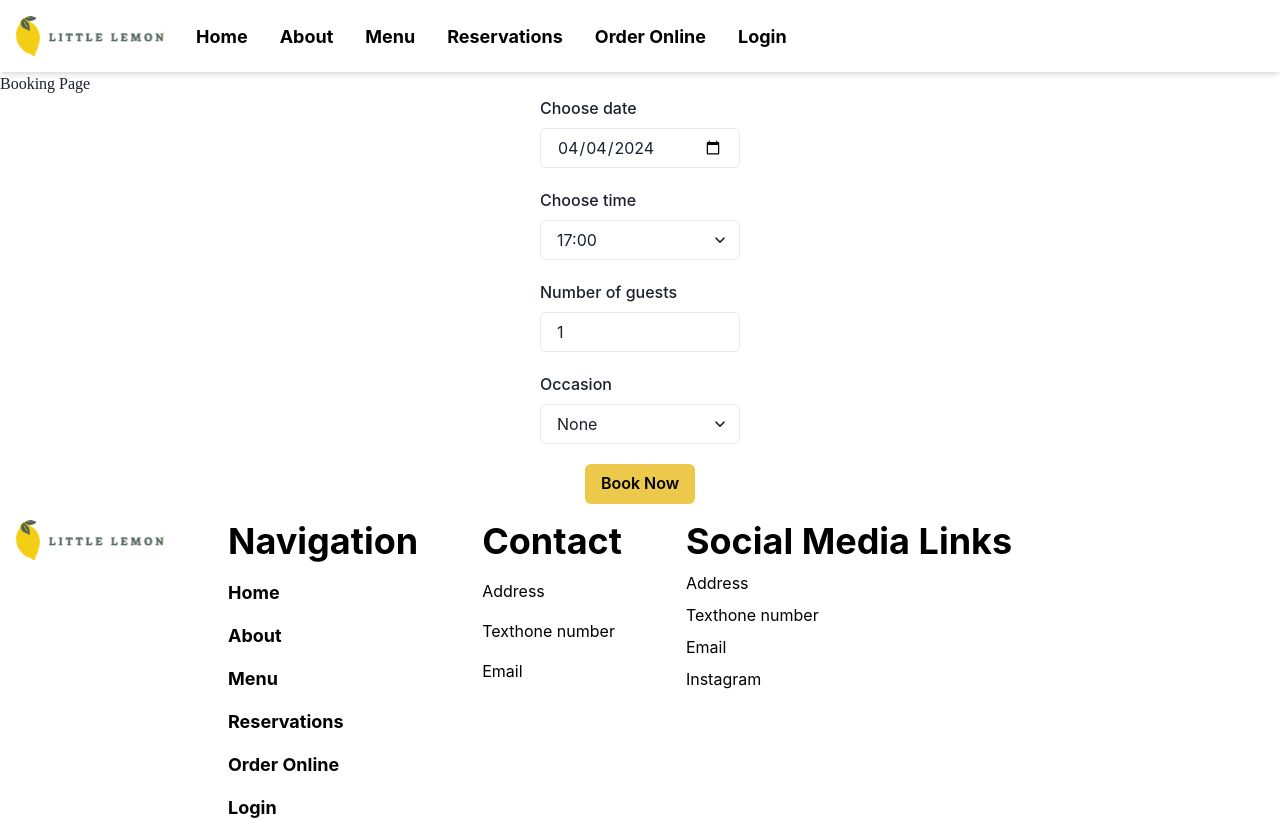
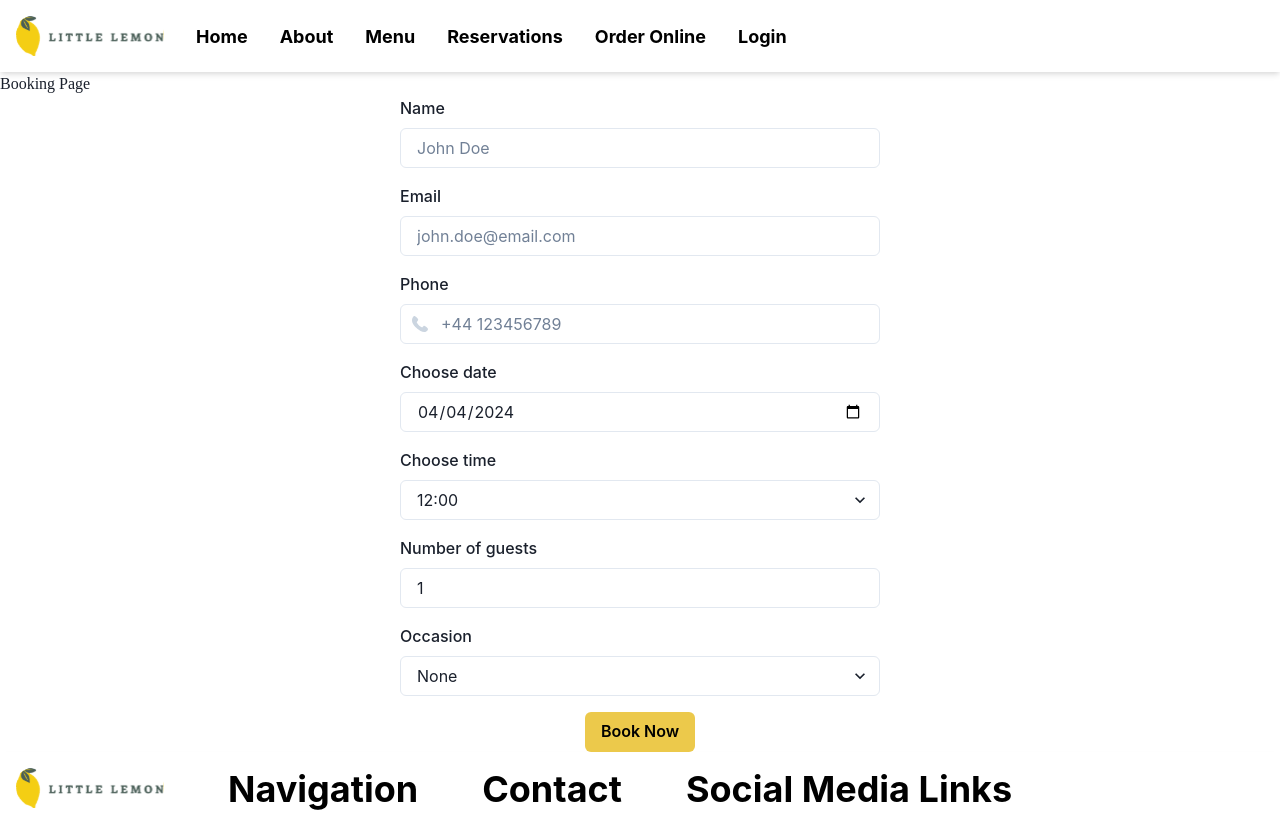
Before and after one commit to nickpolvani/little_lemon, a React (Create React App) app: page /booking in a window 1280 px wide. Shown: the top 820 px of the page. Built offline with nearby package versions, Linux system fonts and the light colour scheme.

Commit message:
improved booking form

```diff
--- a/package.json
+++ b/package.json
@@ -5,6 +5,7 @@
   "dependencies": {
     "@chakra-ui/button": "^2.1.0",
     "@chakra-ui/icons": "^2.1.1",
+    "@chakra-ui/input": "^2.1.2",
     "@chakra-ui/layout": "^2.3.1",
     "@chakra-ui/react": "^2.8.2",
     "@emotion/react": "^11.11.3",
@@ -12,7 +13,10 @@
     "@testing-library/jest-dom": "^5.17.0",
     "@testing-library/react": "^13.4.0",
     "@testing-library/user-event": "^13.5.0",
+    "eslint": "^8.56.0",
     "framer-motion": "^11.0.3",
+    "prettier": "^3.2.5",
+    "prettier-eslint": "^16.3.0",
     "react": "^18.2.0",
     "react-dom": "^18.2.0",
     "react-router-dom": "^6.21.3",
--- a/public/index.html
+++ b/public/index.html
@@ -12,6 +12,7 @@
     <meta name="og:title" content="Little Lemon" />
     <meta name="og:description" content="Little Lemon: italian restaurant, based in Chicago, IL." />
     <meta name="og:image" content="%PUBLIC_URL%/logo.jpg"/>
+    <script src="https://raw.githubusercontent.com/Meta-Front-End-Developer-PC/capstone/master/api.js"></script>
     <!--
       manifest.json provides metadata used when your web app is installed on a
       user's mobile device or desktop. See https://developers.google.com/web/fundamentals/web-app-manifest/
--- /dev/null
+++ b/src/api/api.js
@@ -0,0 +1,48 @@
+
+
+
+function getRandomSample(list, n) {
+    let arr = list.slice(); // Copy the list to avoid modifying the original array
+    let sample = [];
+
+    for (let i = arr.length - 1; i > 0; i--) {
+        const j = Math.floor(Math.random() * (i + 1));
+        [arr[i], arr[j]] = [arr[j], arr[i]]; // Swap elements
+    }
+
+    sample = arr.slice(0, n); // Take the first n elements of the shuffled array
+    return sample;
+}
+
+
+function fetchAPI(date) {
+    // mock api call
+    // returns an array of hours around lunchtime and dinner given a certain date
+    // calls to the same date should give the same result
+    let lunchHours = ['12:00', '12:30', '13:00', '13:30', '14:00', '14:30'];
+    let dinnerHours = ['18:30', '19:00', '19:30', '20:00', '20:30', '21:00'];
+
+    let num_lunch_times = Math.floor(Math.random() * (lunchHours.length + 1));
+    let num_dinner_times = Math.floor(Math.random() * (dinnerHours.length + 1));
+    lunchHours = getRandomSample(lunchHours, num_lunch_times);
+    dinnerHours = getRandomSample(dinnerHours, num_dinner_times);
+    let res = lunchHours.concat(dinnerHours).sort();
+    // simulate delay
+    return new Promise((resolve) => {
+        setTimeout(() => {
+            resolve(res);
+        }, 1000);
+    });
+}
+
+
+function submitBooking(formData){
+    let res =  Math.random() < 0.9 ? true : false;
+    return new Promise((resolve) => {
+        setTimeout(() => {
+            resolve(res);
+        }, 1000);
+    });
+}
+
+export { fetchAPI, submitBooking };
--- a/src/components/BookingForm.js
+++ b/src/components/BookingForm.js
@@ -1,33 +1,66 @@
-import React, { useEffect, useState } from 'react';
+import React, { useEffect, useState } from "react";
 import {
   FormControl,
   FormLabel,
   Input,
+  InputGroup,
+  InputLeftElement,
   Select,
   Button,
   VStack,
-  Text
-} from '@chakra-ui/react';
+  Text,
+  Alert,
+  AlertIcon,
+} from "@chakra-ui/react";
+import { PhoneIcon } from "@chakra-ui/icons";
 
-function BookingForm({ availableTimes, setAvailableTimes }) {
+import { submitBooking } from "../api/api";
+
+function BookingForm({ availableTimes, setAvailableTimes, dateChange, handleBookingConfirmed }) {
   // State variables for each form field
-  const today = new Date().toISOString().split('T')[0];
+  const today = new Date().toISOString().split("T")[0];
+
+  const [name, setName] = useState("");
+  const [email, setEmail] = useState("");
+  const [phone, setPhone] = useState("");
 
   const [date, setDate] = useState(today);
   const [time, setTime] = useState(availableTimes[0]);
   const [guests, setGuests] = useState(1);
-  const [occasion, setOccasion] = useState('none');
-
+  const [occasion, setOccasion] = useState("none");
+  const [status, setStatus] = useState(""); // success or error
 
   // Handlers for changing state
-  const handleDateChange = (e) => setDate(e.target.value);
+  const handleNameChange = (e) => setName(e.target.value);
+  const handleEmailChange = (e) => setEmail(e.target.value);
+  const handlePhoneChange = (e) => setPhone(e.target.value);
+  const handleDateChange = (e) => {
+    setDate(e.target.value);
+    dateChange(e);
+  };
   const handleTimeChange = (e) => setTime(e.target.value);
   const handleGuestsChange = (e) => setGuests(e.target.value);
   const handleOccasionChange = (e) => setOccasion(e.target.value);
 
   function handleSubmit(e) {
     e.preventDefault();
-    setAvailableTimes({ type: 'remove', payload: time });
+    submitBooking({ date, time, guests, occasion })
+      .then((res) => {
+        if (res) {
+          setAvailableTimes({ type: "remove", payload: time });
+          // Show a success message
+          setStatus("success");
+          handleBookingConfirmed({name, email, phone, date, time, guests, occasion});
+        } else {
+          // Show an error message
+          setStatus("error");
+        }
+      })
+      .catch((err) => {
+        console.error(err);
+        setStatus("error");
+      });
+
   }
 
   useEffect(() => {
@@ -36,27 +69,85 @@ function BookingForm({ availableTimes, setAvailableTimes }) {
 
   const timeOptions = (availableTimes) => {
     if (availableTimes.length === 0) {
-      return <option disabled={true}>No times available for this date</option>
+      return <option disabled={true}>No times available for this date</option>;
     }
     return availableTimes.map((time) => (
-      <option key={time} value={time}>{time}</option>
+      <option key={time} value={time}>
+        {time}
+      </option>
     ));
-  }
+  };
 
   const noAvailableTimes = availableTimes.length === 0;
 
   return (
-    <VStack as="form" spacing="20px" maxW="200px" m="auto" onSubmit={handleSubmit}>
+    <VStack
+      as="form"
+      spacing="1rem"
+      maxW="30rem"
+      m="auto"
+      onSubmit={handleSubmit}
+    >
+      <FormControl>
+        <FormLabel htmlFor="name">Name</FormLabel>
+        <Input
+          required={true}
+          type="text"
+          id="name"
+          value={name}
+          onChange={handleNameChange}
+          placeholder="John Doe"
+        />
+      </FormControl>
+      <FormControl>
+        <FormLabel htmlFor="email">Email</FormLabel>
+        <Input
+          required={true}
+          type="email"
+          id="email"
+          value={email}
+          onChange={handleEmailChange}
+          placeholder={"john.doe@email.com"}
+        />
+      </FormControl>
+
+      <FormControl>
+        <FormLabel htmlFor="phone">Phone</FormLabel>
+        <InputGroup>
+          <InputLeftElement
+            pointerEvents="none"
+            children={<PhoneIcon color="gray.300" />}
+          />
+          <Input
+            required={true}
+            type="tel"
+            id="phone"
+            value={phone}
+            onChange={handlePhoneChange}
+            placeholder="+44 123456789"
+          />
+        </InputGroup>
+      </FormControl>
+
       <FormControl>
         <FormLabel htmlFor="res-date">Choose date</FormLabel>
-        <Input type="date" id="res-date" value={date} onChange={handleDateChange} min={today}
+        <Input
+          type="date"
+          id="res-date"
+          value={date}
+          onChange={handleDateChange}
+          min={today}
           required={true}
         />
       </FormControl>
-
-      <FormControl isInvalid={noAvailableTimes} >
+      <FormControl isInvalid={noAvailableTimes}>
         <FormLabel htmlFor="res-time">Choose time</FormLabel>
-        <Select id="res-time" value={time} onChange={handleTimeChange} required={true}>
+        <Select
+          id="res-time"
+          value={time}
+          onChange={handleTimeChange}
+          required={true}
+        >
           {timeOptions(availableTimes)}
         </Select>
         {noAvailableTimes && <Text color="red.500">No available times.</Text>}
@@ -64,7 +155,16 @@ function BookingForm({ availableTimes, setAvailableTimes }) {
 
       <FormControl>
         <FormLabel htmlFor="guests">Number of guests</FormLabel>
-        <Input required={true} type="number" id="guests" placeholder='1' min="1" max="10" value={guests} onChange={handleGuestsChange} />
+        <Input
+          required={true}
+          type="number"
+          id="guests"
+          placeholder="1"
+          min="1"
+          max="10"
+          value={guests}
+          onChange={handleGuestsChange}
+        />
       </FormControl>
 
       <FormControl>
@@ -76,7 +176,16 @@ function BookingForm({ availableTimes, setAvailableTimes }) {
         </Select>
       </FormControl>
 
-      <Button type="submit" colorScheme="yellow">Book Now</Button>
+      <Button type="submit" colorScheme="yellow">
+        Book Now
+      </Button>
+      <Alert
+        status={status === "success" ? "success" : "error"}
+        hidden={status === ""}
+      >
+        <AlertIcon />
+        {status === "success" ? "Booking successful!" : "Booking failed"}
+      </Alert>
     </VStack>
   );
 }
--- a/src/components/BookingPage.js
+++ /dev/null
@@ -1,17 +0,0 @@
-
-
-import BookingForm from "./BookingForm";
-
-function BookingPage({availableTimes, setAvailableTimes}) {
-  return (
-    <div>
-      <h1>Booking Page</h1>
-      <BookingForm
-        availableTimes={availableTimes}
-        setAvailableTimes={setAvailableTimes}
-       />
-    </div>
-  );
-}
-
-export default BookingPage;
--- /dev/null
+++ b/src/components/ConfirmedBooking.js
@@ -0,0 +1,40 @@
+import { Card, Heading, Text, VStack, Flex } from "@chakra-ui/react";
+
+// Custom component for row items
+const DetailRow = ({ label, value }) => {
+  return (
+    <Flex align="center">
+      <Text fontWeight="bold" mr={2}>
+        {label}:
+      </Text>
+      <Text>{value}</Text>
+    </Flex>
+  );
+};
+
+export default function ConfirmedBooking({
+  name,
+  email,
+  phone,
+  date,
+  time,
+  guests,
+  occasion,
+}) {
+  return (
+    <Flex justify="center" align="center" p="2rem">
+      <Card bg="green.100" p="3rem" maxW="35rem">
+        <VStack align="stretch">
+          <Heading>Booking Confirmation</Heading>
+          <DetailRow label="Name" value={name} />
+          <DetailRow label="Email" value={email} />
+          <DetailRow label="Phone" value={phone} />
+          <DetailRow label="Date" value={date} />
+          <DetailRow label="Time" value={time} />
+          <DetailRow label="Guests" value={guests} />
+          <DetailRow label="Occasion" value={occasion} />
+        </VStack>
+      </Card>
+    </Flex>
+  );
+}
--- a/src/components/Main.js
+++ b/src/components/Main.js
@@ -1,42 +1,100 @@
-
-import { BrowserRouter as Router, Routes, Route } from 'react-router-dom';
-import HomePage from './HomePage';
-import BookingPage from './BookingPage';
-import { useReducer } from 'react';
+import {
+  BrowserRouter as Router,
+  Routes,
+  Route,
+  useNavigate,
+} from "react-router-dom";
+import HomePage from "../pages/HomePage";
+import BookingPage from "../pages/BookingPage";
+import { useReducer, useEffect, useState } from "react";
+import { fetchAPI } from "../api/api";
+import ConfirmedBooking from "./ConfirmedBooking";
 
 function updateAvailableTimes(state, action) {
   switch (action.type) {
-        case 'add':
+    case "set":
+      return action.payload;
+    case "add":
       return [...state, action.payload];
-        case 'remove':
-            console.log(action.payload)
+    case "remove":
+      console.log(action.payload);
       return state.filter((time) => time !== action.payload);
     default:
       return state;
   }
 }
 
+// The new component that uses useNavigate
+function BookingHandler({ formData, setFormData }) {
+  const navigate = useNavigate();
+
+  useEffect(() => {
+    if (Object.keys(formData).length !== 0) {
+      // Simple check to see if formData is not empty
+      navigate("/booking_confirmation");
+    }
+  }, [formData, navigate]);
+
+  // Render nothing or null since this component is only for handling side effects
+  return null;
+}
+
 function Main() {
+  const [initAvailableTimes, setInitAvailableTimes] = useState([]);
 
-    const initAvailableTimes = ['17:00', '18:00', '19:00', '20:00', '21:00'];
+  const [availableTimes, setAvailableTimes] = useReducer(
+    updateAvailableTimes,
+    initAvailableTimes,
+  );
 
-    const [availableTimes, setAvailableTimes] = useReducer(updateAvailableTimes, initAvailableTimes);
+  const [formData, setFormData] = useState({});
 
+  function handleBookingConfirmed(data) {
+    setFormData(data);
+    console.log(data);
+  }
 
+  useEffect(() => {
+    fetchAPI().then((res) => {
+      setInitAvailableTimes(res);
+    });
+  }, []);
+
+  useEffect(() => {
+    setAvailableTimes({ type: "set", payload: initAvailableTimes });
+  }, [initAvailableTimes]);
+
+  function handleDateChange(e) {
+    fetchAPI(e.target.value).then((res) => {
+      setAvailableTimes({ type: "set", payload: res });
+    });
+  }
 
   return (
     <>
       <Router>
         <Routes>
           <Route path="/" element={<HomePage />} />
-                    <Route path="/booking" element={<BookingPage
+          <Route
+            path="/booking"
+            element={
+              <BookingPage
                 availableTimes={availableTimes}
                 setAvailableTimes={setAvailableTimes}
-                    />} />
+                dateChange={handleDateChange}
+                handleBookingConfirmed={handleBookingConfirmed}
+              />
+            }
+          />
+          <Route
+            path="/booking_confirmation"
+            element={<ConfirmedBooking {...formData} />}
+          />
         </Routes>
+        <BookingHandler formData={formData} setFormData={setFormData} />
       </Router>
     </>
-    )
+  );
 }
 
 export default Main;
--- /dev/null
+++ b/src/pages/BookingPage.js
@@ -0,0 +1,22 @@
+import BookingForm from "../components/BookingForm";
+
+function BookingPage({
+  availableTimes,
+  setAvailableTimes,
+  dateChange,
+  handleBookingConfirmed,
+}) {
+  return (
+    <div>
+      <h1>Booking Page</h1>
+      <BookingForm
+        availableTimes={availableTimes}
+        setAvailableTimes={setAvailableTimes}
+        dateChange={dateChange}
+        handleBookingConfirmed={handleBookingConfirmed}
+      />
+    </div>
+  );
+}
+
+export default BookingPage;
```
Also changed, not shown: src/pages/HomePage.js (renamed from src/components/HomePage.js, +4 -4 lines), 1 other file (tests, documents, lock files or other folders). Lines whose indentation alone changed are shown as unchanged.
